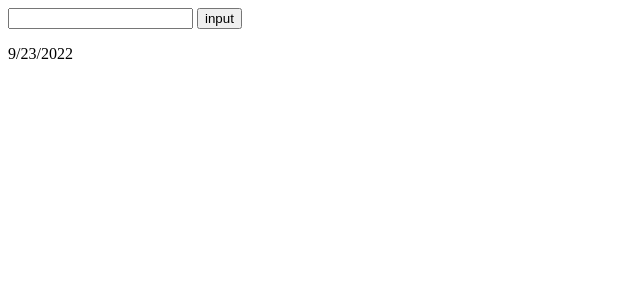
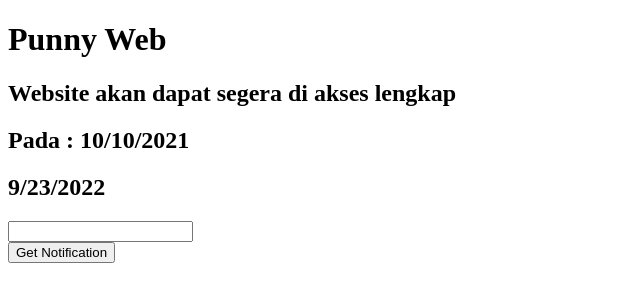
Before and after one commit to malpu11/latihan-1, a plain HTML site: page 211112650_alfurahman/task1.html in a window 1280 px wide. Shown: the whole page, without its empty margins (0-640 px from the left). Drawn offline with Linux system fonts and the light colour scheme; a web font is replaced by a local one.

Commit message:
Update task1.html

```diff
--- a/211112650_alfurahman/task1.html
+++ b/211112650_alfurahman/task1.html
@@ -4,25 +4,29 @@
     <meta charset="UTF-8">
     <meta http-equiv="X-UA-Compatible" content="IE=edge">
     <meta name="viewport" content="width=device-width, initial-scale=1.0">
-    <title>Data Mobile legend</title>
+    <title>mobile legend bangbang</title>
+    <link rel="stylesheet" href="task.css">
+    <link href="https://fonts.googleapis.com/css2?family=Akshar&family=Josefin+Sans&display=swap" rel="stylesheet">
 </head>
 <body>
+    <div>
+        <h1>Punny Web</h1>
+            <h2>Website akan dapat segera di akses lengkap</h2>
+            <h2>Pada : 10/10/2021</h2>
+            <h2 id="now"></h2>
     <input id="user_email">
-    <button id="notif">
-        input
-    </button>
-    <p id="now"></p>
-    <script>
-        let tanggal_hari_ini_ = new Date(Date.now()),
-            now = document.getElementById("now")
-          now.innerHTML = tanggal_hari_ini_.toLocaleDateString()
-    </script>
+    <br>
+    <button id="notif">Get Notification</button>
+    </div>
         <script>
             let notif = document.getElementById("notif")
             notif.onclick = function(){
                 let user_email = document.getElementById("user_email").value
                 alert("kami akan memberikan notifikasi ke "+user_email+". Terimakasih")
             }
+                let tanggal_hari_ini_ = new Date(Date.now()),
+                    now = document.getElementById("now")
+                now.innerHTML = tanggal_hari_ini_.toLocaleDateString()
         </script>
 </body>
 </html>
```
Lines whose indentation alone changed are shown as unchanged.
